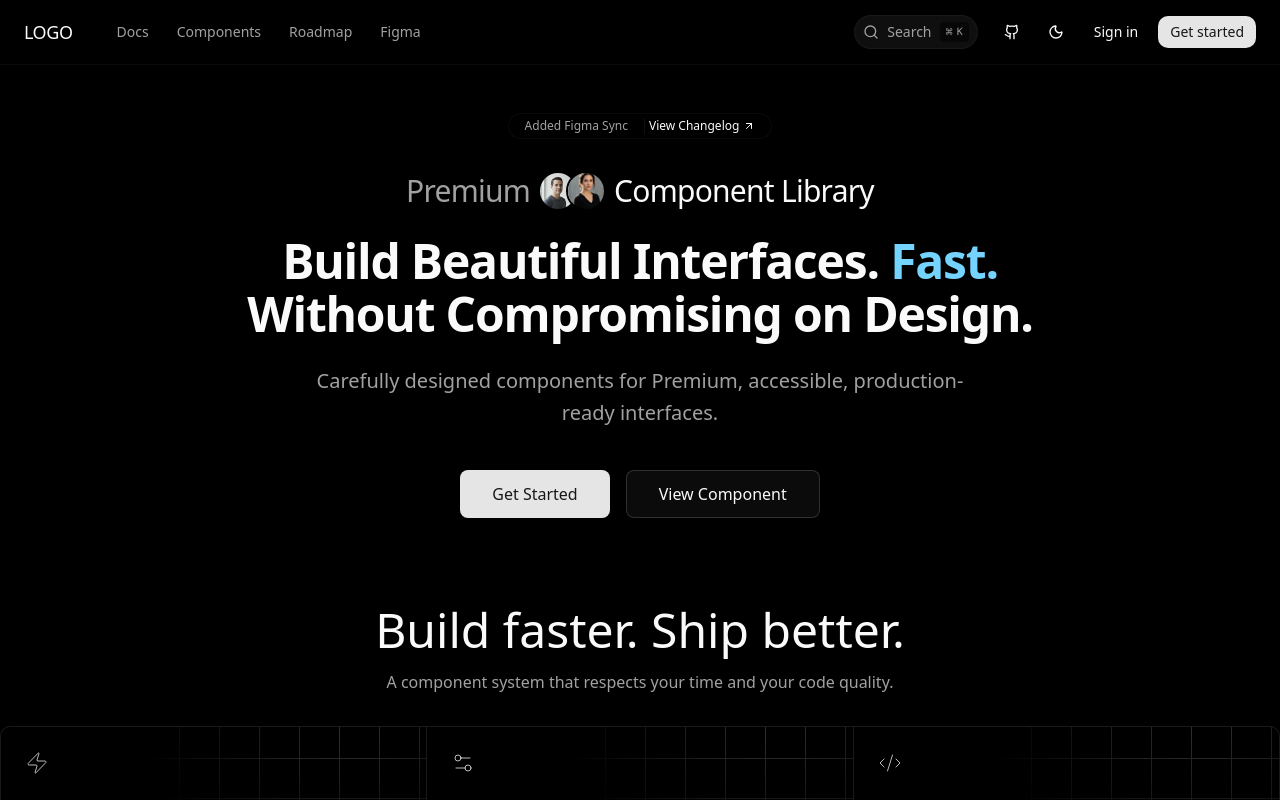
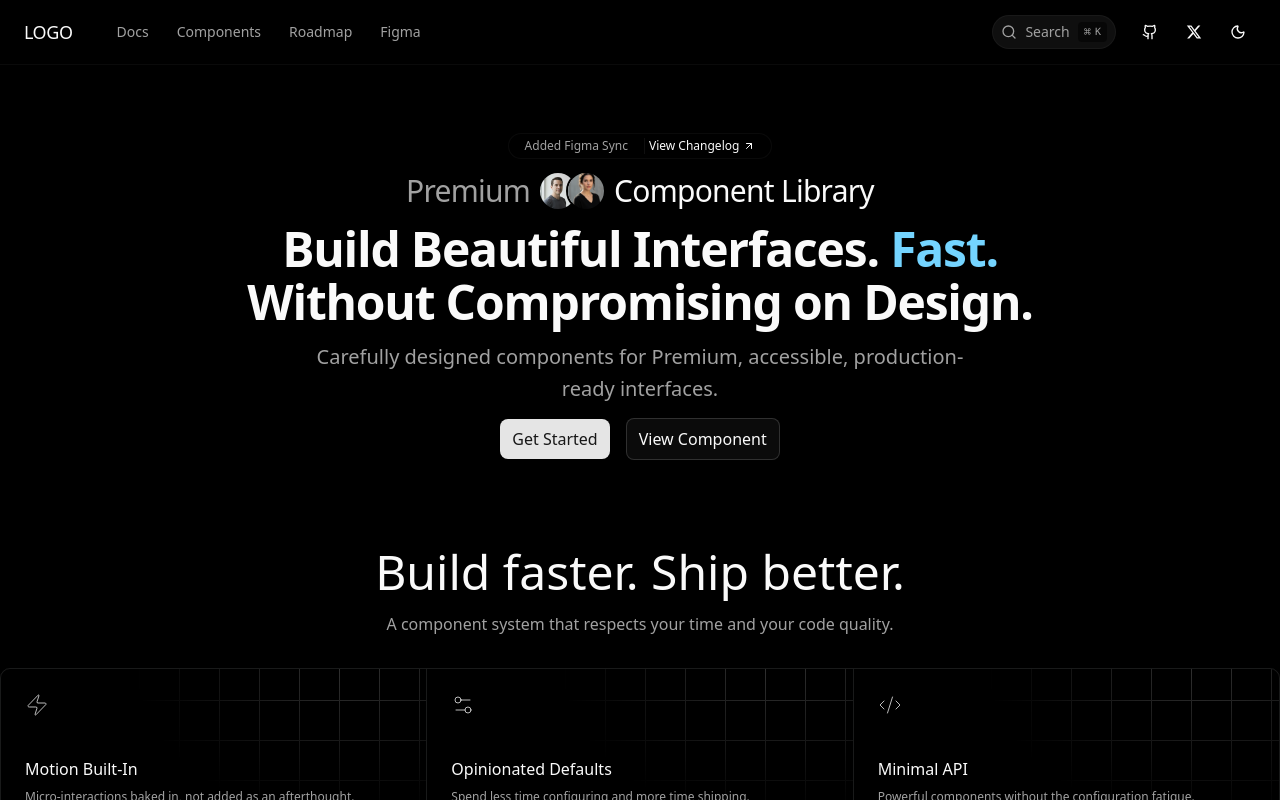
Before and after one commit to udayahire2/udroid-ui, a React (Vite) app: page / in a window 1280 px wide. Shown: the top 800 px of the page. Built offline with nearby package versions, Linux system fonts and the light colour scheme.

Commit message:
feat: Improved Header, Solve the spacing problem of Hero section

```diff
--- a/src/App.tsx
+++ b/src/App.tsx
@@ -1,6 +1,6 @@
 import { Header } from "./components/header";
 import "./App.css";
-import { TypographyH1 } from "./components/hero";
+import { Hero } from "./components/hero";
 import { ThemeProvider } from "@/components/theme-provider";
 import { FeatureSection } from "./components/feature-section";
 import { ComponentSection } from "./components/component-section";
@@ -39,7 +39,7 @@ export default App;
 function HomePage() {
   return (
     <>
-      <TypographyH1 />
+      <Hero />
       <FeatureSection />
       <ComponentSection />
       <FAQSection />
--- a/src/components/header.tsx
+++ b/src/components/header.tsx
@@ -70,13 +70,14 @@ export function Header() {
                 <span className="sr-only">GitHub</span>
               </Button>
             </Link>
+            <Link to="https://x.com/UdayAhire447195" target="_blank" rel="noreferrer">
+              <Button variant="ghost" size="icon" className="h-9 w-9">
+                <XIcon className="h-[1.2rem] w-[1.2rem] fill-current" />
+                <span className="sr-only">X (Twitter)</span>
+              </Button>
+            </Link>
             <ModeToggle />
-            <Button variant="ghost" size="sm" className="text-sm">
-              Sign in
-            </Button>
-            <Button size="sm" className="text-sm font-medium">
-              Get started
-            </Button>
+
           </div>
         </div>
 
@@ -124,3 +125,14 @@ export function ModeToggle() {
     </Button>
   );
 }
+
+function XIcon(props: React.SVGProps<SVGSVGElement>) {
+  return (
+    <svg viewBox="0 0 24 24" aria-hidden="true" {...props}>
+      <path
+        fill="currentColor"
+        d="M18.244 2.25h3.308l-7.227 8.26 8.502 11.24H16.17l-5.214-6.817L4.99 21.75H1.68l7.73-8.835L1.254 2.25H8.08l4.713 6.231zm-1.161 17.52h1.833L7.084 4.126H5.117z"
+      />
+    </svg>
+  );
+}
--- a/src/components/hero.tsx
+++ b/src/components/hero.tsx
@@ -3,15 +3,15 @@ import { Button } from "./ui/button";
 import { ArrowUpRight } from "lucide-react";
 import profile from "../assets/profile.png";
 import profile2 from "../assets/profile2.png";
-export function TypographyH1() {
+export function Hero() {
   return (
-    <section className="w-full py-10 md:py-22 flex flex-col items-center justify-center text-center px-1 -mt-10">
+    <section className="w-full py-10 md:py-22 flex gap-3 flex-col items-center justify-center text-center px-1 -mt-5">
       {/* Top Badge */}
-      <div className="mb-8 inline-flex items-center rounded-full border border-border/40 bg-background/50 backdrop-blur-sm p-1 pr-4">
+      <div className="inline-flex items-center rounded-full border border-border/40 bg-background/50 backdrop-blur-sm p-1 pr-4">
         <span className="px-3 text-xs font-medium text-muted-foreground">
           Added Figma Sync
         </span>
-        <div className="h-4 w-[1px] bg-border/60 mx-1" />
+        <div className="h-4 w-px bg-border/60 mx-1" />
         <a
           href="#"
           className="flex items-center gap-1 text-xs font-medium text-foreground hover:text-primary transition-colors"
@@ -21,7 +21,7 @@ export function TypographyH1() {
       </div>
 
       {/* Sub Heading with Avatars */}
-      <div className="flex items-center justify-center gap-2 mb-6 text-xl sm:text-2xl md:text-3xl text-muted-foreground">
+      <div className="flex items-center justify-center gap-2  text-xl sm:text-2xl md:text-3xl text-muted-foreground">
         <span className="font-normal tracking-tight text-muted-foreground">
           Premium
         </span>
@@ -41,28 +41,27 @@ export function TypographyH1() {
       </div>
 
       {/* Main Heading */}
-      <h1 className="max-w-4xl text-4xl font-bold tracking-tight sm:text-5xl md:text-6xl lg:text-5xl mb-6 text-foreground leading-[1.1]">
+      <h1 className="max-w-4xl text-4xl font-bold tracking-tight sm:text-5xl md:text-6xl lg:text-5xl  text-foreground leading-[1.1]">
         Build Beautiful Interfaces. <span className="text-sky-300">Fast.</span> <br className="hidden md:block" />
         Without Compromising on Design.
       </h1>
 
-      <p className="max-w-2xl mx-auto text-base sm:text-lg md:text-xl text-muted-foreground leading-relaxed mb-10">
-        Carefully designed components for Premium, accessible, production-ready
-        interfaces.
+      <p className="max-w-2xl mx-auto text-base sm:text-lg md:text-xl text-muted-foreground leading-relaxed">
+        Carefully designed components for Premium, accessible, production-ready interfaces.
       </p>
 
       {/* CTA Buttons */}
       <div className="flex flex-col sm:flex-row items-center justify-center gap-4">
         <Button
           size="lg"
-          className="h-12 px-8 rounded-md bg-primary text-primary-foreground hover:bg-primary/90 font-medium text-base"
+          className="h-fit px-3  py-2 rounded-md bg-primary text-primary-foreground hover:bg-primary/90 font-medium text-1xl"
         >
           Get Started
         </Button>
         <Button
           size="lg"
           variant="outline"
-          className="h-12 px-8 rounded-md border-input bg-background hover:bg-accent hover:text-accent-foreground font-medium text-base"
+          className="h-fit px-3 py-2 rounded-md border-input bg-background hover:bg-accent hover:text-accent-foreground font-medium text-1xl"
         >
           View Component
         </Button>
--- a/src/index.css
+++ b/src/index.css
@@ -22,6 +22,10 @@ code[data-theme*=" "] span {
   font-weight: normal;
   font-style: normal;
   font-display: swap;
+}
+
+@font-face{
+  font-family: 'Montserrat';
 }
 
 @custom-variant dark (&:is(.dark *));
@@ -93,14 +97,14 @@ code[data-theme*=" "] span {
 
 :root {
   --radius: 0.625rem;
-  --background: oklch(1 0 0);
+  --background: #ffffff;
   --foreground: oklch(0.145 0 0);
-  --card: oklch(1 0 0);
+  --card: #ffffff;
   --card-foreground: oklch(0.145 0 0);
-  --popover: oklch(1 0 0);
+  --popover: #ffffff;
   --popover-foreground: oklch(0.145 0 0);
-  --primary: oklch(0.205 0 0);
-  --primary-foreground: oklch(0.985 0 0);
+  --primary: #000000;
+  --primary-foreground: #fff;
   --secondary: oklch(0.97 0 0);
   --secondary-foreground: oklch(0.205 0 0);
   --muted: oklch(0.97 0 0);
--- /dev/null
+++ b/tailwind.config.js
@@ -0,0 +1,14 @@
+// tailwind.config.js
+const {heroui} = require("@heroui/theme");
+
+/** @type {import('tailwindcss').Config} */
+module.exports = {
+  content: [
+    "./node_modules/@heroui/theme/dist/components/(button|ripple|spinner).js",
+  ],
+  theme: {
+    extend: {},
+  },
+  darkMode: "class",
+  plugins: [heroui()],
+};
```
Also changed, not shown: package.json (+5 -2 lines), src/components/ui/button.tsx (indentation only), 1 other file (tests, documents, lock files or other folders).
